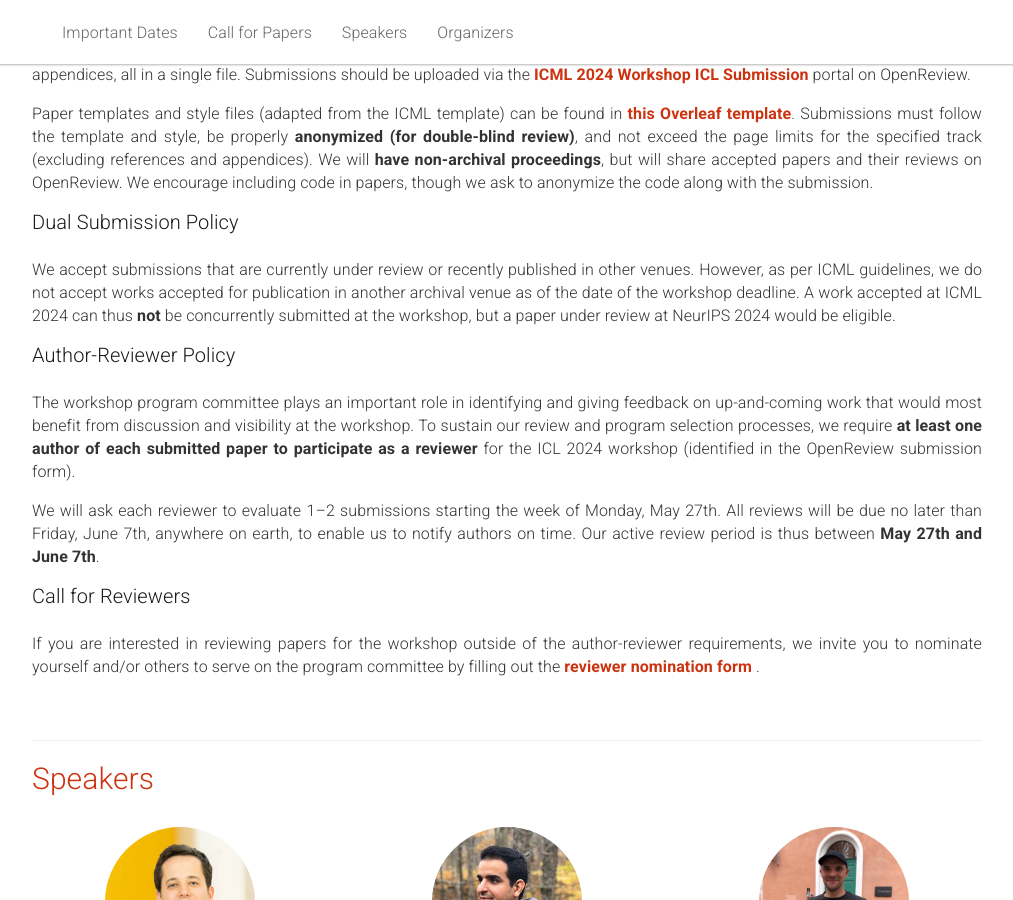
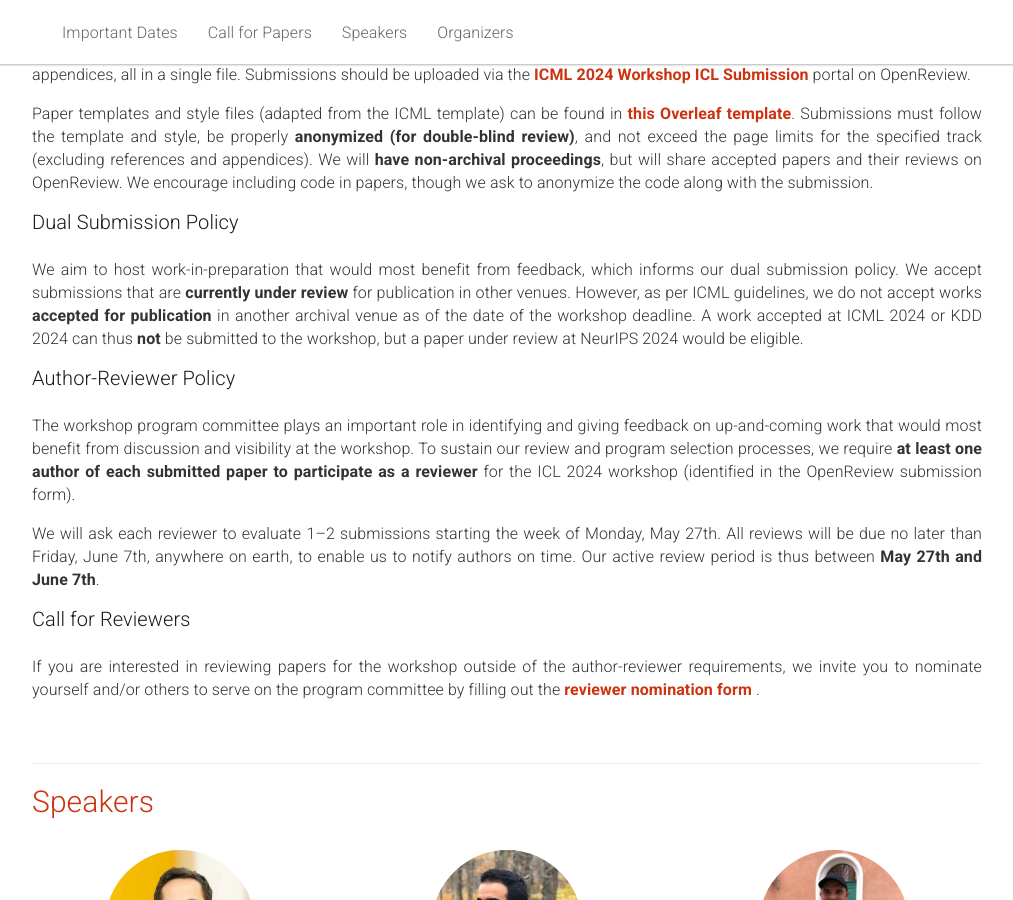
Before and after one commit to iclworkshop/iclworkshop.github.io, a Jekyll site: the page built from _pages/home.md, in a window 1280 px wide and 900 px high, scrolled down 1293 px. Shown: the whole window, without its empty margins (133-1146 px from the left). Built offline with Jekyll 4.4.1, drawn with Linux system fonts in a browser that asks for light colours.

Commit message:
clarify dual submission policy

```diff
--- a/_pages/home.md
+++ b/_pages/home.md
@@ -241,7 +241,7 @@ In-context learning (ICL) is an emerging capability of large-scale models, inclu
         <p>Paper templates and style files (adapted from the ICML template) can be found in <a class="red" href="https://www.overleaf.com/read/mcmwbswdxwgq#4ee6ba">this Overleaf template</a>. Submissions must follow the template and style, be properly <b>anonymized (for double-blind review)</b>, and not exceed the page limits for the specified track (excluding references and appendices). We will <b>have non-archival proceedings</b>, but will share accepted papers and their reviews on OpenReview. We encourage including code in papers, though we ask to anonymize the code along with the submission.</p>
         <h3>Dual Submission Policy</h3>
         <br />
-        <p>We accept submissions that are currently under review or recently published in other venues. However, as per ICML guidelines, we do not accept works accepted for publication in another archival venue as of the date of the workshop deadline. A work accepted at ICML 2024 can thus <b>not</b> be concurrently submitted at the workshop, but a paper under review at NeurIPS 2024 would be eligible.</p>
+        <p>We aim to host work-in-preparation that would most benefit from feedback, which informs our dual submission policy.  We accept submissions that are <b>currently under review</b> for publication in other venues. However, as per ICML guidelines, we do not accept works <b>accepted for publication</b> in another archival venue as of the date of the workshop deadline. A work accepted at ICML 2024 or KDD 2024 can thus <b>not</b> be submitted to the workshop, but a paper under review at NeurIPS 2024 would be eligible.</p>
         <h3>Author-Reviewer Policy</h3>
         <br />
         <p>
```
